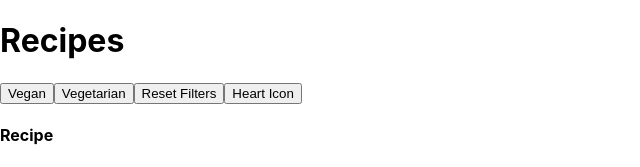
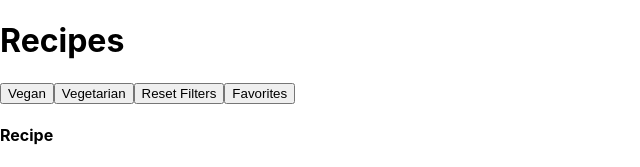
Before and after one commit to angeljuarez77/foody_app, a React (Create React App) app in the folder foody/: page / in a window 1280 px wide. Shown: the top 167 px of the page, without its empty margins (0-640 px from the left). Built offline with nearby package versions, Linux system fonts and the light colour scheme.

Commit message:
favorites button toggles between favorite view and view all. filters are working on combination with favs

```diff
--- a/foody/src/App.js
+++ b/foody/src/App.js
@@ -72,6 +72,7 @@ getView(){
               recipes={this.state.recipes}
               selected={this.state.selected}
               favorites={this.state.favorites}
+
               />
     default:
       return <Welcome />
@@ -84,17 +85,12 @@ handleSelect(filter){
   });
 }
 
-renderFavorites(){
+renderFavorites(nextView){
   this.setState({
-    favoritesView: true
+    favoritesView: nextView
   })
 }
 
-renderAllRecipes(){
-  this.setState({
-    favoritesView: false
-  })
-}
 
   render() {
 
--- a/foody/src/components/LoggedIn/AllRecipes.js
+++ b/foody/src/components/LoggedIn/AllRecipes.js
@@ -8,7 +8,7 @@ export default function AllRecipes(props){
   return(
 
     <div>
-      <FilterButtons handleSelect={props.handleSelect} renderFavorites={props.renderFavorites}/>
+      <FilterButtons handleSelect={props.handleSelect} renderFavorites={props.renderFavorites} favoritesView={props.favoritesView}/>
           {
             props.selected
             ?
--- a/foody/src/components/LoggedIn/Favorites.js
+++ b/foody/src/components/LoggedIn/Favorites.js
@@ -11,7 +11,7 @@ export default function Favorites(props){
 
   return(
     <div>
-        <FilterButtons handleSelect={props.handleSelect} renderFavorites={props.renderFavorites}/>
+        <FilterButtons handleSelect={props.handleSelect} renderFavorites={props.renderFavorites} favoritesView={props.favoritesView}/>
         {
           props.selected
           ?
--- a/foody/src/components/LoggedIn/FilterButtons.js
+++ b/foody/src/components/LoggedIn/FilterButtons.js
@@ -8,7 +8,7 @@ return(
       <button onClick={()=>props.handleSelect('Vegan')} key='1' id='vegan-filter-button'> Vegan </button>
       <button onClick={()=>props.handleSelect('Vegetarian')} key='2' id='veg-filter-button'> Vegetarian </button>
       <button onClick={()=>props.handleSelect('')} key="3" id='reset-filter-button'> Reset Filters </button>
-      <button onClick={()=>props.renderFavorites()} id="favorites-button"> Heart Icon </button>
+      <button onClick={()=>props.renderFavorites(!props.favoritesView)} id="favorites-button"> Favorites </button>
   </div>
   )
 };
--- a/foody/src/components/LoggedIn/LoggedInView.js
+++ b/foody/src/components/LoggedIn/LoggedInView.js
@@ -16,9 +16,9 @@ export default function LoggedInView(props) {
         {
             props.favoritesView
             ?
-            <Favorites renderFavorites={props.renderFavorites} handleSelect={props.handleSelect} recipes={props.recipes} selected={props.selected} favorites={props.favorites}/>
+            <Favorites renderFavorites={props.renderFavorites} handleSelect={props.handleSelect} recipes={props.recipes} selected={props.selected} favorites={props.favorites} favoritesView={props.favoritesView}/>
             :
-            <AllRecipes renderFavorites={props.renderFavorites} handleSelect={props.handleSelect} recipes={props.recipes} selected={props.selected} favorites={props.favorites}/>
+            <AllRecipes renderFavorites={props.renderFavorites} handleSelect={props.handleSelect} recipes={props.recipes} selected={props.selected} favorites={props.favorites} favoritesView={props.favoritesView}/>
         }
 
     </div>
```
